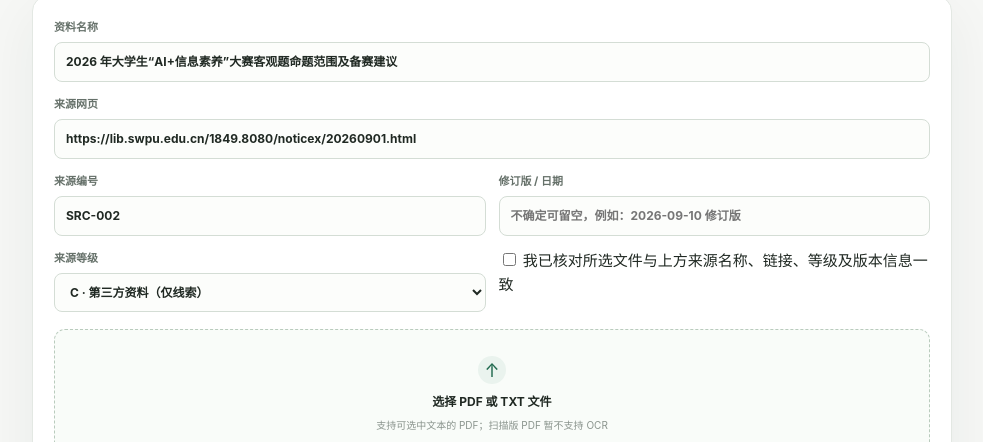
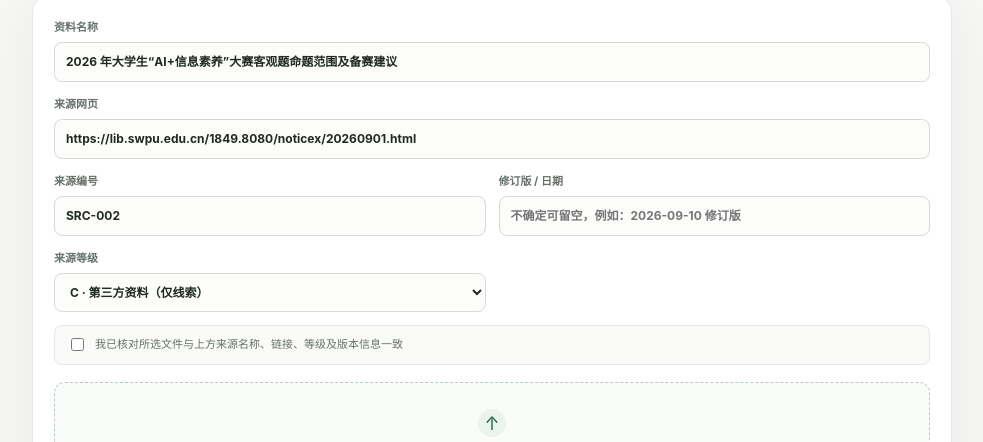
Before and after one commit to tortletortle/ai-info-literacy-2026, a plain HTML site: page docs/quiz/admin.html in a window 1280 px wide. Shown: the part 288-730 px from the top of the page, without its empty margins (148-1131 px from the left). Drawn offline with Linux system fonts and the light colour scheme.

Commit message:
style(import): add clear source provenance confirmation control

```diff
--- a/docs/quiz/admin.css
+++ b/docs/quiz/admin.css
@@ -65,3 +65,6 @@
 @media (max-width: 760px) {
   .download-actions { align-items: stretch; }
 }
+
+.source-confirmation { grid-column: 1 / -1; display: flex; align-items: flex-start; gap: 8px; padding: 10px 12px; border: 1px solid var(--line); border-radius: 8px; color: var(--muted); background: #fafbf9; font-size: 11px; line-height: 1.55; }
+.source-confirmation input { flex: 0 0 auto; margin-top: 2px; accent-color: var(--green); }
```
